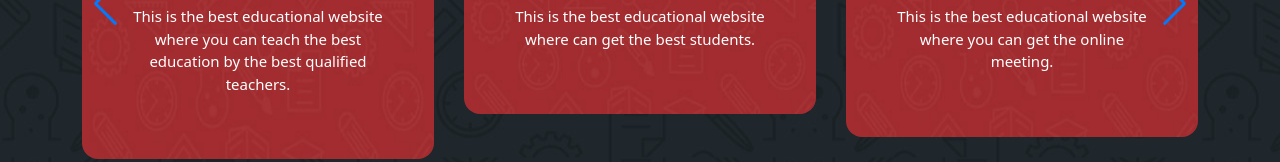
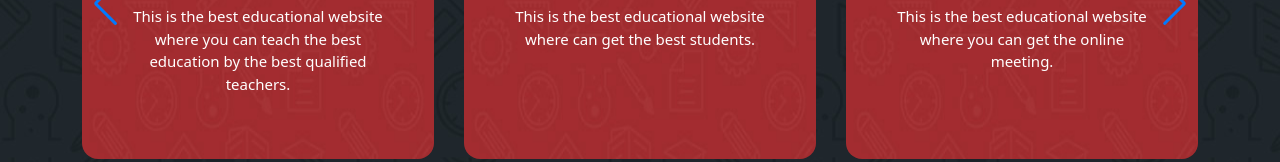
Before and after one commit to FajilatulJunnat/Edu-meeting-project, a plain HTML site: page index.html in a window 1280 px wide. Shown: the part 669-831 px from the top of the page. Drawn offline with nearby package versions, Linux system fonts and the light colour scheme.

Commit message:
all done

```diff
--- a/style.css
+++ b/style.css
@@ -56,7 +56,7 @@ body{
     justify-content: center;
     align-items: center;
     width: 100%;
-    height: 100%;
+    height: auto !important;
     object-fit: cover;
   }
 
```
Also changed, not shown: index.html (+1 -1 lines).
